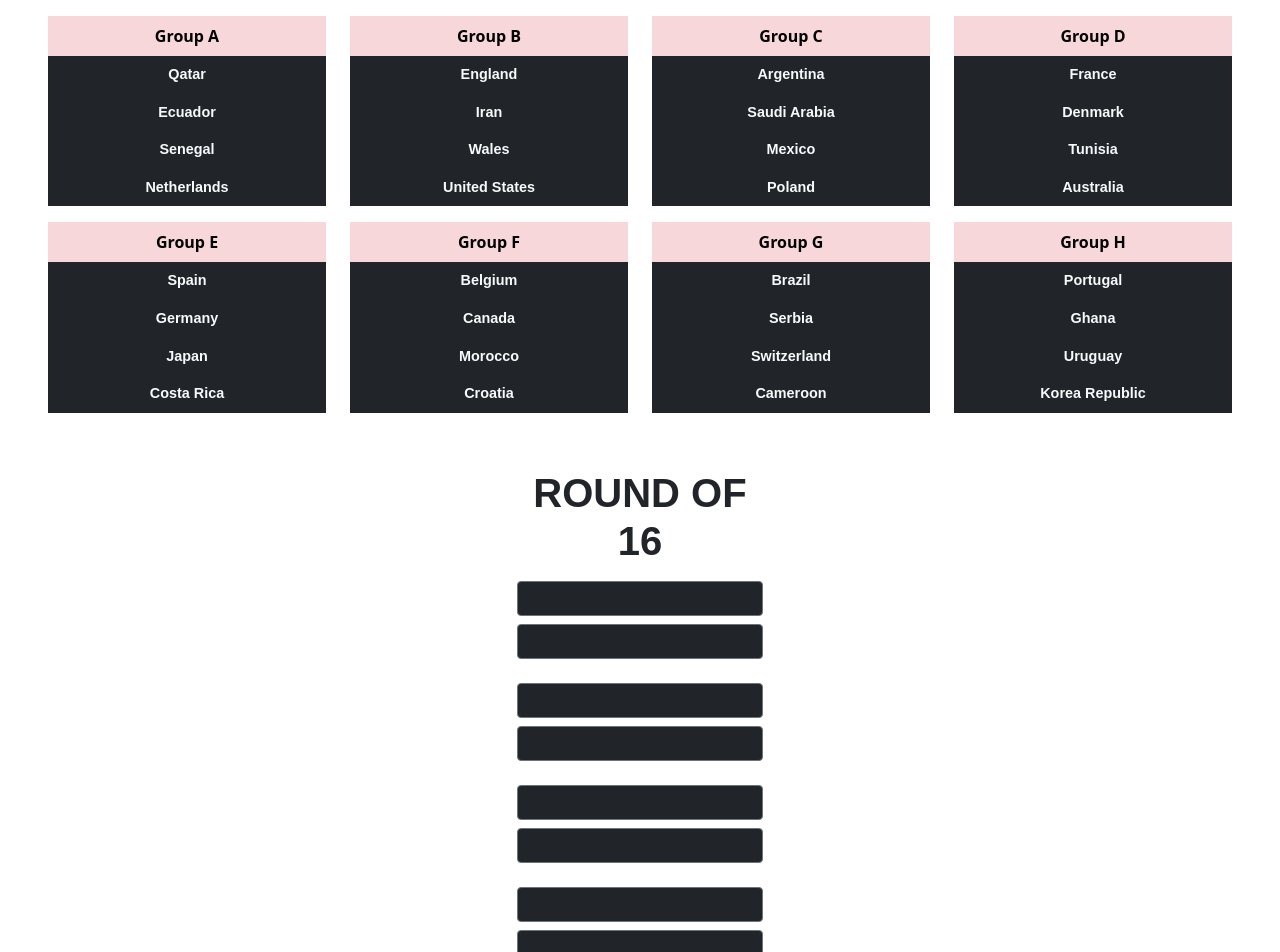
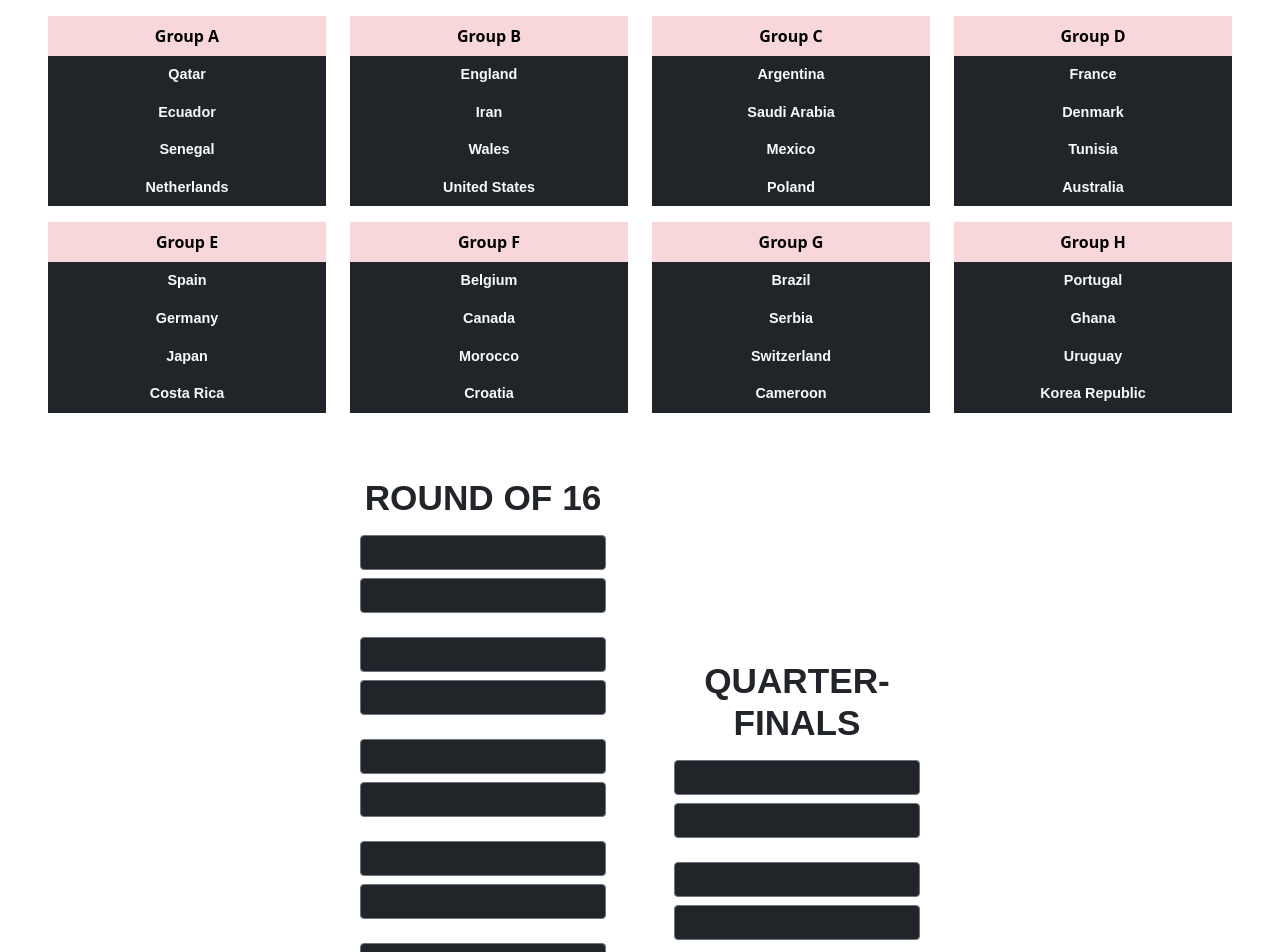
Before and after one commit to Julian03-lab/prode-qatar, a React (Vite) app: page / in a window 1280 px wide. Shown: the top 952 px of the page. Built offline with nearby package versions, Linux system fonts and the light colour scheme; a web font is replaced by a local one.

Commit message:
Quarter-finals sistem fixed

```diff
--- a/src/components/matchs/match.jsx
+++ b/src/components/matchs/match.jsx
@@ -1,7 +1,7 @@
 import React, { useState, useEffect } from "react";
 import "./match.css";
 
-export default function Match({ teams, handleTeams, index }) {
+export default function Match({ teams, handleTeams, index, phaseID }) {
   const [clasif, setClasif] = useState([]);
 
   const holdClick = (e) => {
@@ -13,7 +13,9 @@
     }
   };
 
-  const selectColor = (team) => (clasif.includes(team) ? "#00A23B" : "#212529");
+  const selectColor = (team) => {
+    return clasif.includes(team) ? "#00A23B" : "#212529";
+  };
 
   useEffect(() => {
     handleTeams(clasif, index);
@@ -21,12 +23,12 @@
 
   useEffect(() => {
     if (!teams.includes(clasif[0])) {
-       setClasif([])
+      setClasif([]);
     }
-  }, [teams])
+  }, [teams]);
 
   return (
-    <div className="d-flex flex-column gap-2 align-items-center">
+    <div className="d-flex flex-row flex-md-column gap-2 align-items-center">
       <button
         className="team-button btn btn-secondary btn-sm"
         onClick={holdClick}
--- a/src/components/matchs/matches.jsx
+++ b/src/components/matchs/matches.jsx
@@ -1,12 +1,14 @@
 import React, { useState, useEffect } from "react";
 import Groups from "../group/groups";
+import  Quarters  from "../playoffs/Quarters";
 import { Round16 } from "../playoffs/Round16";
 
 const Matches = ({ data }) => {
   const [playoffs, setPlayoffs] = useState([[], [], [], [], [], [], [], []]);
   const [quarter, setQuarter] = useState([]);
+  const [semis, setSemis] = useState([]);
 
-  function getPlayoffs(clasif, index, quarters) {
+  function getPlayoffs(clasif, index) {
     const newTeams = playoffs.map((t, i) => {
       if (i === index) {
         return (t = clasif);
@@ -19,6 +21,7 @@
   }
 
   const getQuarters = (teams) => setQuarter(teams);
+  const getSemis = (teams) => setSemis(teams);
 
   return (
     <div>
@@ -35,6 +38,7 @@
       <div className="container-fluid py-2 px-4">
         <div className="row align-items-center justify-content-center text-center">
           <Round16 teams={playoffs} getQuarters={getQuarters}/>
+          <Quarters teams={quarter} getSemis={getSemis}/>
         </div>
       </div>
     </div>
--- /dev/null
+++ b/src/components/playoffs/Quarters.jsx
@@ -0,0 +1,49 @@
+import React, { useState, useEffect } from "react";
+import Match from "../matchs/match";
+import "./playoffs.css"
+
+function Quarters({ teams, getSemis }) {
+    const phaseID = 2
+    const [quarter, setQuarter] = useState([]);
+    const [semis, setSemis] = useState([[],[],[],[]])
+
+     const matches = [
+         [teams[0]?.[0], teams[1]?.[0]],
+         [teams[2]?.[0], teams[3]?.[0]],
+         [teams[4]?.[0], teams[5]?.[0]],
+         [teams[6]?.[0], teams[7]?.[0]],
+       ];
+
+       useEffect(() => {
+         setQuarter(matches);
+       }, [teams]);
+
+      function handleTeams(clasif, index) {
+        const newTeams = semis.map((t, i) => {
+            if (i === index) {
+              return (t = clasif);
+            } else {
+              return t;
+            }
+          });
+
+        setSemis(newTeams)
+      }
+
+      useEffect(() => {
+        getSemis(semis);
+      }, [semis]);
+
+  return (
+    <div className="col-12 col-md-6 col-lg-4 col-xl-3 py-2">
+      <h1 className="p-2 p-md-3 playoffs-title">QUARTER-FINALS</h1>
+       <div className="d-flex flex-column gap-3 gap-md-4">
+        {quarter.map((teams, i) => (
+          <Match teams={teams} key={i} handleTeams={handleTeams} index={i} phaseID={phaseID}/>
+        ))}
+      </div>
+    </div>
+  );
+}
+
+export default Quarters
--- a/src/components/playoffs/Round16.jsx
+++ b/src/components/playoffs/Round16.jsx
@@ -1,6 +1,6 @@
 import React, { useState, useEffect } from "react";
 import Match from "../matchs/match";
-import "./playoffs.css"
+import "./playoffs.css";
 const A = 0;
 const B = 1;
 const C = 2;
@@ -13,8 +13,10 @@
 const SECOND = 1;
 
 export const Round16 = ({ teams, getQuarters }) => {
+  const phaseID = 1;
+
   const [round16, setRound16] = useState([]);
-    const [quarter, setQuarter] = useState([[],[],[],[],[],[],[],[]])
+  const [quarter, setQuarter] = useState([[], [], [], [], [], [], [], []]);
 
   const matches = [
     [teams[A][FIRST], teams[B][SECOND]],
@@ -32,9 +34,8 @@
   }, [teams]);
 
   useEffect(() => {
-    getQuarters(quarter)
-  }, [quarter])
-
+    getQuarters(quarter);
+  }, [quarter]);
 
   function handleTeams(clasif, index) {
     const newTeams = quarter.map((t, i) => {
@@ -45,15 +46,15 @@
       }
     });
 
-    setQuarter(newTeams)
+    setQuarter(newTeams);
   }
 
   return (
-    <div className="col-12 col-md-6 col-lg-4 col-xl-3">
-      <h1 className="p-2 p-md-3 playoffs-title">ROUND OF 16</h1>
+    <div className="col-12 col-md-6 col-lg-4 col-xl-3 py-2">
+      <h1 className="p-md-3 playoffs-title">ROUND OF 16</h1>
       <div className="d-flex flex-column gap-3 gap-md-4">
         {round16.map((teams, i) => (
-          <Match teams={teams} key={i} handleTeams={handleTeams} index={i}/>
+          <Match teams={teams} key={i} handleTeams={handleTeams} index={i} phaseID={phaseID}/>
         ))}
       </div>
     </div>
--- a/src/components/playoffs/playoffs.css
+++ b/src/components/playoffs/playoffs.css
@@ -1,7 +1,7 @@
 .playoffs-title {
   margin: 0;
   font-weight: 700;
-  font-size: 2.5rem;
+  font-size: 2.2rem;
   font-family: "Sono", sans-serif;
 }
 
```
Also changed, not shown: src/components/playoffs/Semifinals.jsx (added). Lines whose indentation alone changed are shown as unchanged.
